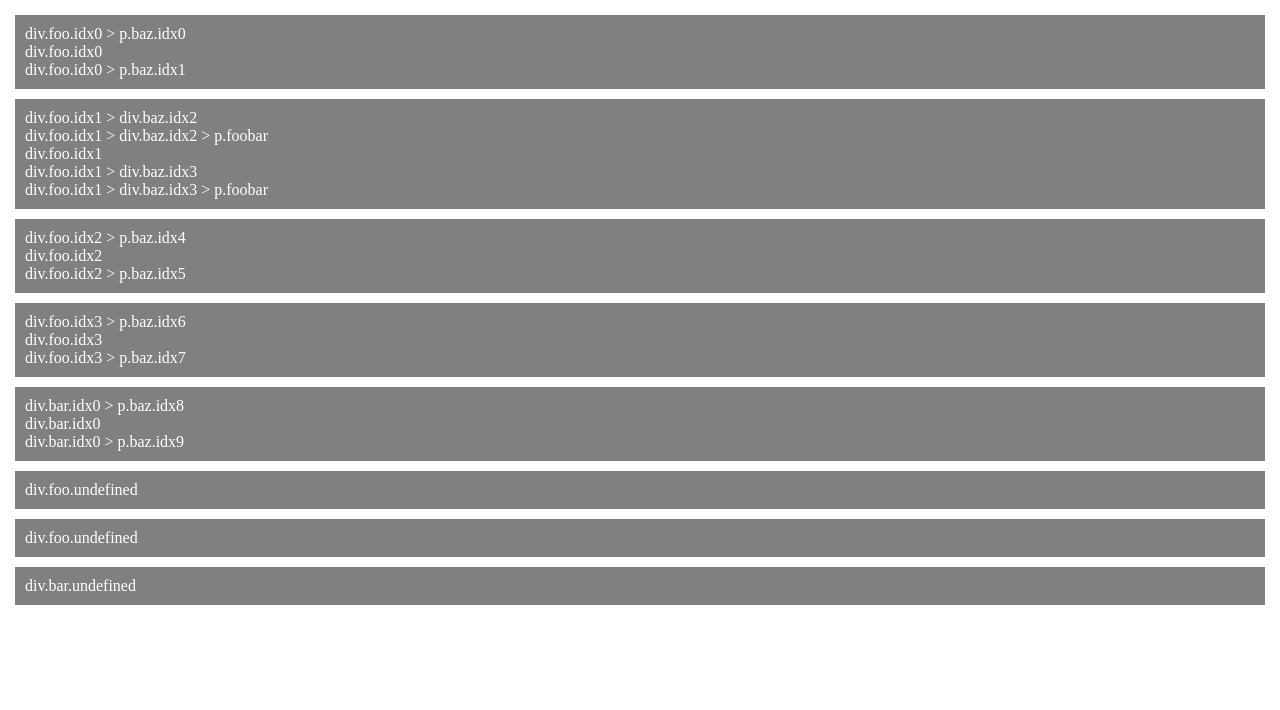
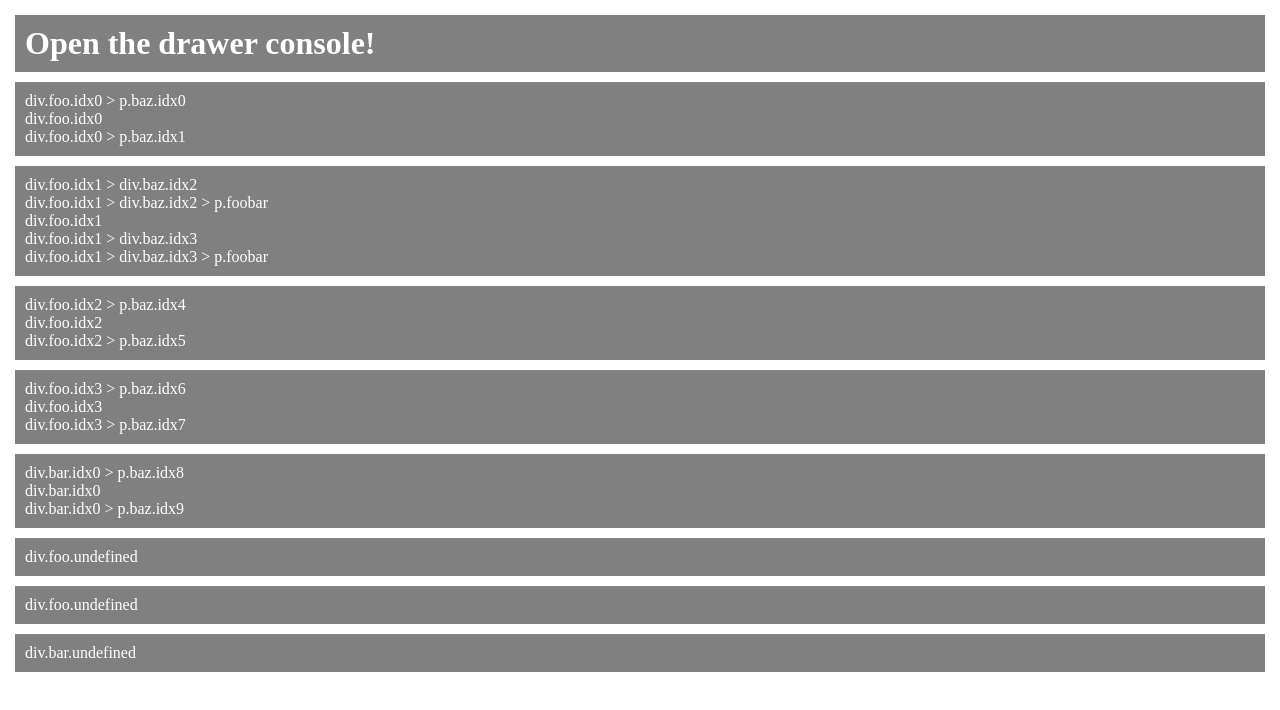
Before and after one commit to choegyumin-study/chiquery, a plain HTML site: page demo.html in a window 1280 px wide. Drawn offline with Linux system fonts and the light colour scheme.

Commit message:
Update 2016-07-17T07:00:42.564Z

```diff
--- a/demo.html
+++ b/demo.html
@@ -28,6 +28,10 @@
 
 </head>
 <body>
+
+<div>
+	<h1>Open the drawer console!</h1>
+</div>
 
 <div class="foo idx0">
 	<p class="baz idx0">div.foo.idx0 > p.baz.idx0</p>
```
